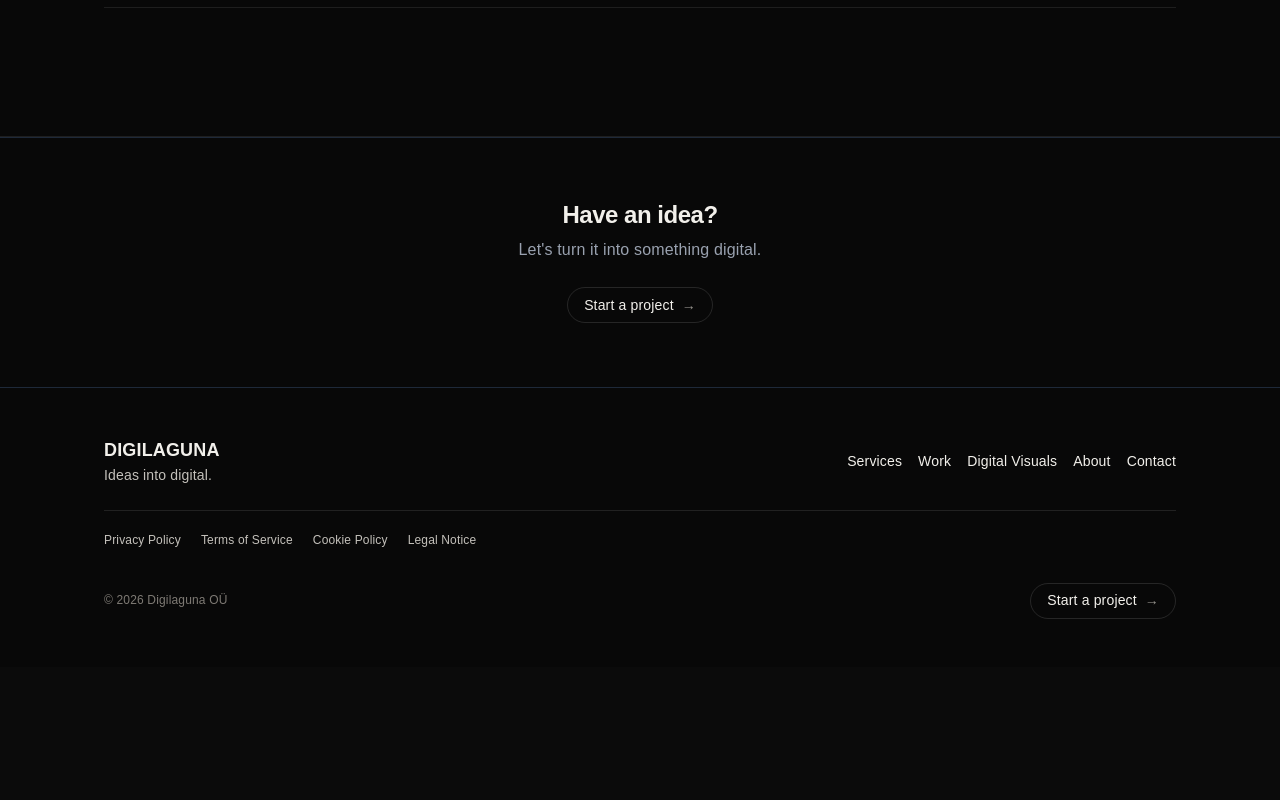
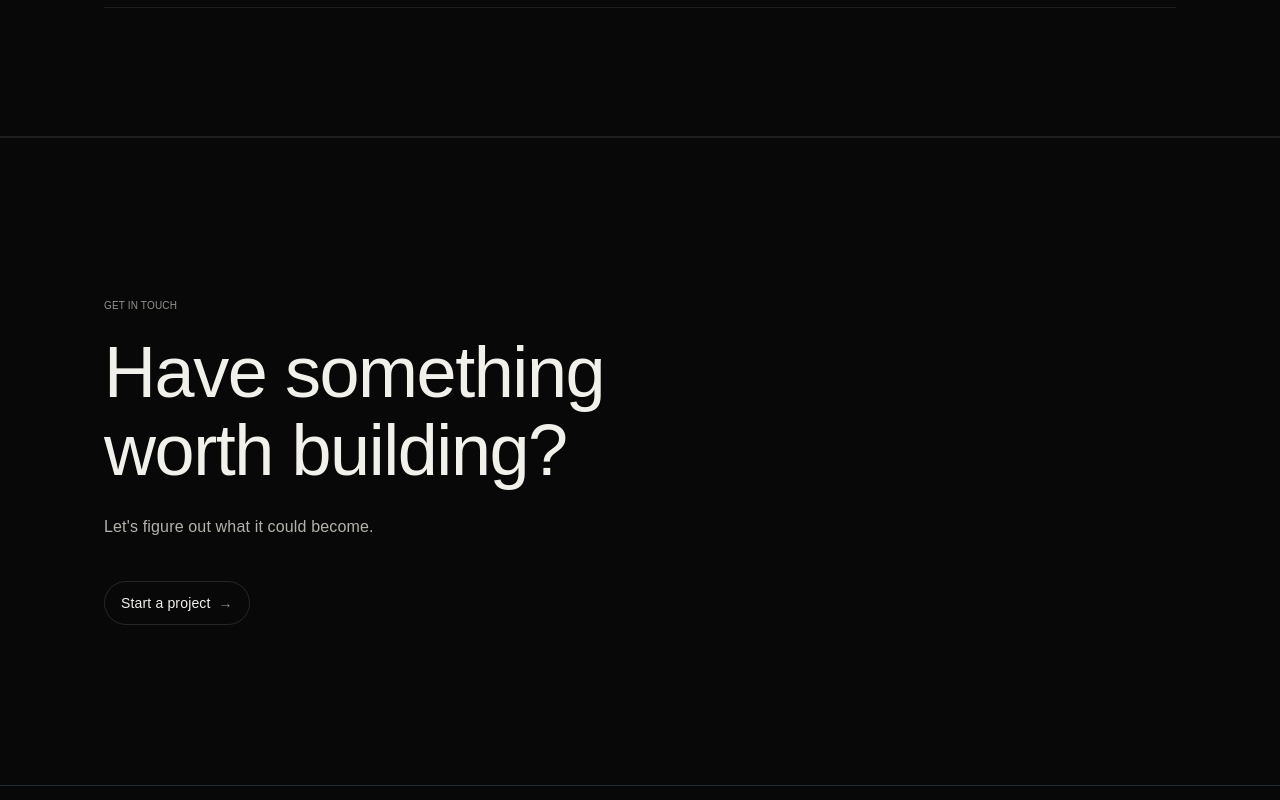
Before and after one commit to kaukaaslane/digilaguna, a Next.js app: page /work in a window 1280 px wide. Shown: the part 3060-3860 px from the top of the page. Before the commit the page ends 3727 px from the top, so only its background shows below. Built offline with nearby package versions, Linux system fonts and the light colour scheme.

Commit message:
Refine work page and unify CTA

```diff
--- a/app/work/page.tsx
+++ b/app/work/page.tsx
@@ -1,5 +1,4 @@
 import Link from "next/link";
-import ProjectCTA from "../components/ProjectCTA";
 
 export default function Work() {
   return (
@@ -26,18 +25,16 @@ export default function Work() {
         </div>
       </section>
 
-      {/* SELECTED PROJECT */}
+      {/* SELECTED WORK */}
       <section className="border-b border-white/[0.09]">
         <div className="site-container py-24 md:py-32">
           <article>
-            {/* Project meta */}
             <div className="mb-12 flex flex-wrap items-center justify-between gap-4 text-[10px] font-medium uppercase tracking-[0.22em] text-[#66645f]">
               <span>01 / Selected project</span>
               <span>Concept</span>
             </div>
 
             <div className="grid gap-12 lg:grid-cols-[1.15fr_0.85fr] lg:gap-20">
-              {/* Project introduction */}
               <div>
                 <div className="mb-5 text-[10px] font-medium uppercase tracking-[0.28em] text-[#a7a39b]">
                   DropMow
@@ -49,7 +46,6 @@ export default function Work() {
                 </h2>
               </div>
 
-              {/* Project information */}
               <div className="flex flex-col justify-end lg:pb-1">
                 <p className="max-w-xl text-base leading-7 text-[#88857e]">
                   DropMow is a concept project exploring how a product,
@@ -81,7 +77,7 @@ export default function Work() {
               </div>
             </div>
 
-            {/* Project visual placeholder */}
+            {/* Visual placeholder */}
             <div className="mt-16 aspect-[16/9] overflow-hidden border border-white/[0.09] bg-[#111] md:mt-20">
               <div className="flex h-full items-center justify-center px-6 text-center text-[10px] font-medium uppercase tracking-[0.24em] text-[#444]">
                 DropMow project visual
@@ -122,7 +118,7 @@ export default function Work() {
         </div>
       </section>
 
-      {/* PROJECT PRINCIPLES */}
+      {/* WHAT MATTERS */}
       <section className="border-b border-white/[0.09]">
         <div className="site-container py-24 md:py-32">
           <div className="mb-14 max-w-2xl">
@@ -175,8 +171,42 @@ export default function Work() {
         </div>
       </section>
 
-      {/* CTA */}
-      <ProjectCTA />
+      {/* FINAL CTA — SAME LANGUAGE AS HOME */}
+      <section className="border-t border-white/[0.09]">
+        <div className="site-container py-28 md:py-40">
+          <div className="max-w-3xl">
+            <div className="mb-5 text-[10px] font-medium uppercase tracking-[0.28em] text-[#66645f]">
+              Get in touch
+            </div>
+
+            <h2 className="text-5xl font-medium leading-[0.95] tracking-[-0.04em] sm:text-6xl md:text-7xl">
+              Have something
+              <br />
+              worth building?
+            </h2>
+
+            <p className="mt-6 max-w-xl text-base leading-7 text-[#88857e]">
+              Let&apos;s figure out what it could become.
+            </p>
+
+            <div className="mt-10">
+              <Link
+                href="/contact"
+                className="group inline-flex h-11 items-center gap-2 rounded-full border border-white/12 px-4 text-sm font-medium text-[#f2f0eb] transition-colors duration-150 hover:bg-white/[0.04] focus-visible:outline-none focus-visible:ring-2 focus-visible:ring-white/60 focus-visible:ring-offset-2 focus-visible:ring-offset-[#080808]"
+              >
+                <span>Start a project</span>
+
+                <span
+                  aria-hidden
+                  className="text-[#66645f] transition-colors duration-150 group-hover:text-[#f2f0eb]"
+                >
+                  →
+                </span>
+              </Link>
+            </div>
+          </div>
+        </div>
+      </section>
     </main>
   );
 }
```
